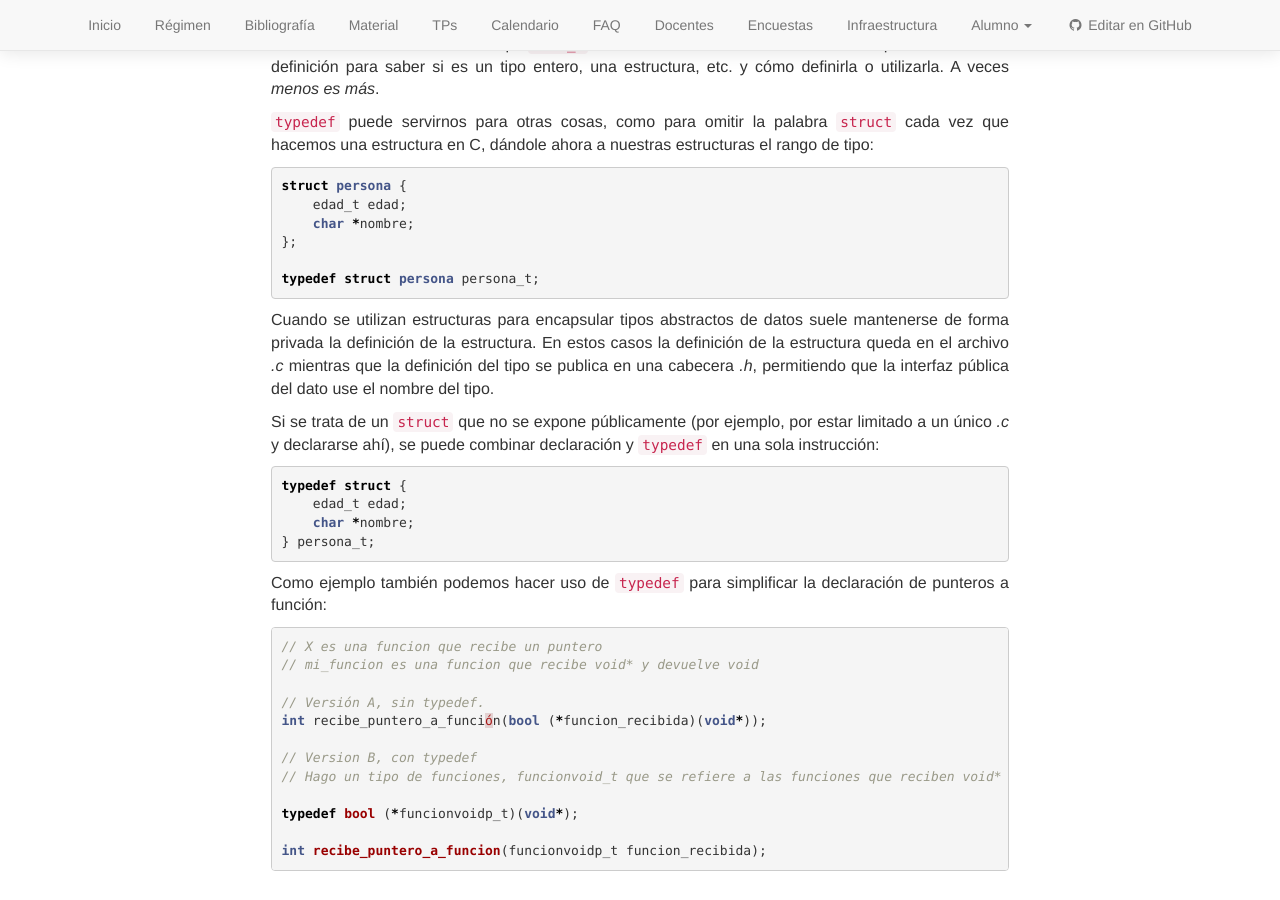
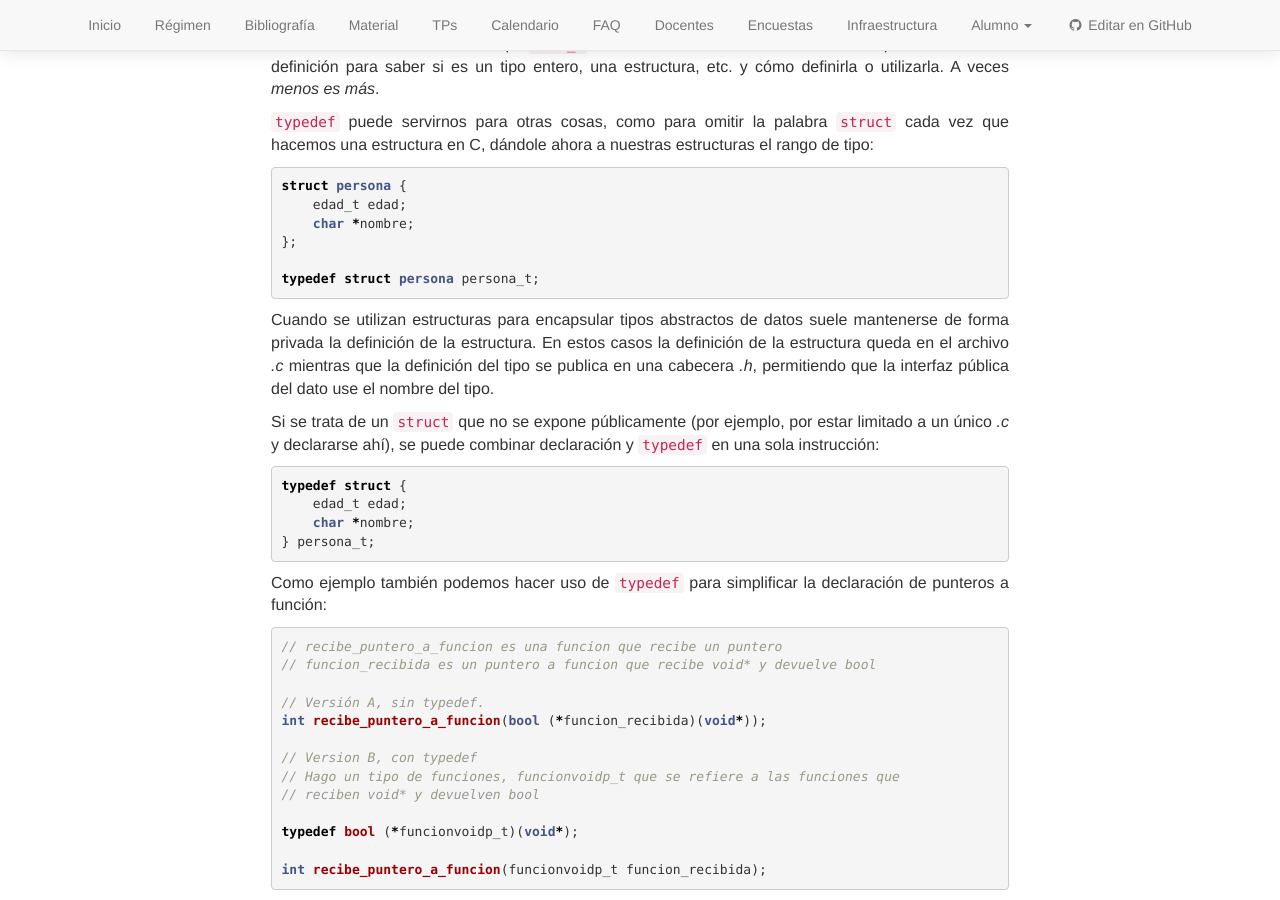
Before and after one commit to algoritmos-rw/algoritmos, a Jekyll site: the page built from static/faq/lenguaje-c.md, in a window 1280 px wide and 900 px high, scrolled down 4029 px. Built offline with Jekyll 4.4.1, drawn with Linux system fonts in a browser that asks for light colours; nearby versions of some CDN libraries.

Commit message:
Fixes en FAQ C. (#280)
* Fixes en FAQ C.

Arreglo un par de cabos sueltos que quedaron del #278 .

* Update lenguaje-c.md

````diff
--- a/static/faq/lenguaje-c.md
+++ b/static/faq/lenguaje-c.md
@@ -185,14 +185,15 @@ typedef struct {
 Como ejemplo también podemos hacer uso de `typedef` para simplificar la declaración de punteros a función:
 
 ```cpp
-// X es una funcion que recibe un puntero
-// mi_funcion es una funcion que recibe void* y devuelve void
+// recibe_puntero_a_funcion es una funcion que recibe un puntero
+// funcion_recibida es un puntero a funcion que recibe void* y devuelve bool
 
 // Versión A, sin typedef.
-int recibe_puntero_a_función(bool (*funcion_recibida)(void*));
+int recibe_puntero_a_funcion(bool (*funcion_recibida)(void*));
 
 // Version B, con typedef
-// Hago un tipo de funciones, funcionvoid_t que se refiere a las funciones que reciben void* y devuelven void
+// Hago un tipo de funciones, funcionvoidp_t que se refiere a las funciones que
+// reciben void* y devuelven bool
 
 typedef bool (*funcionvoidp_t)(void*);
 
````
